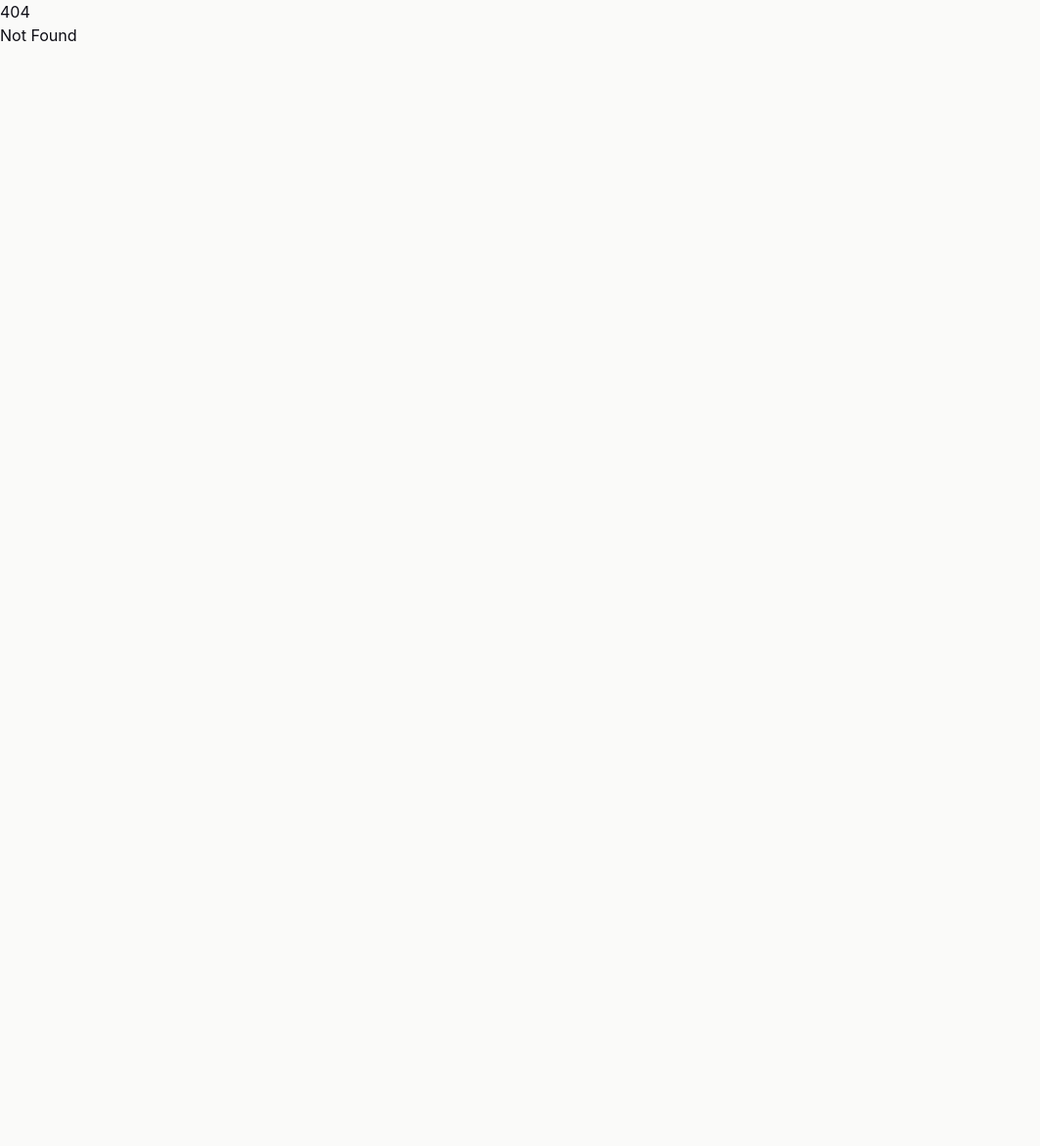
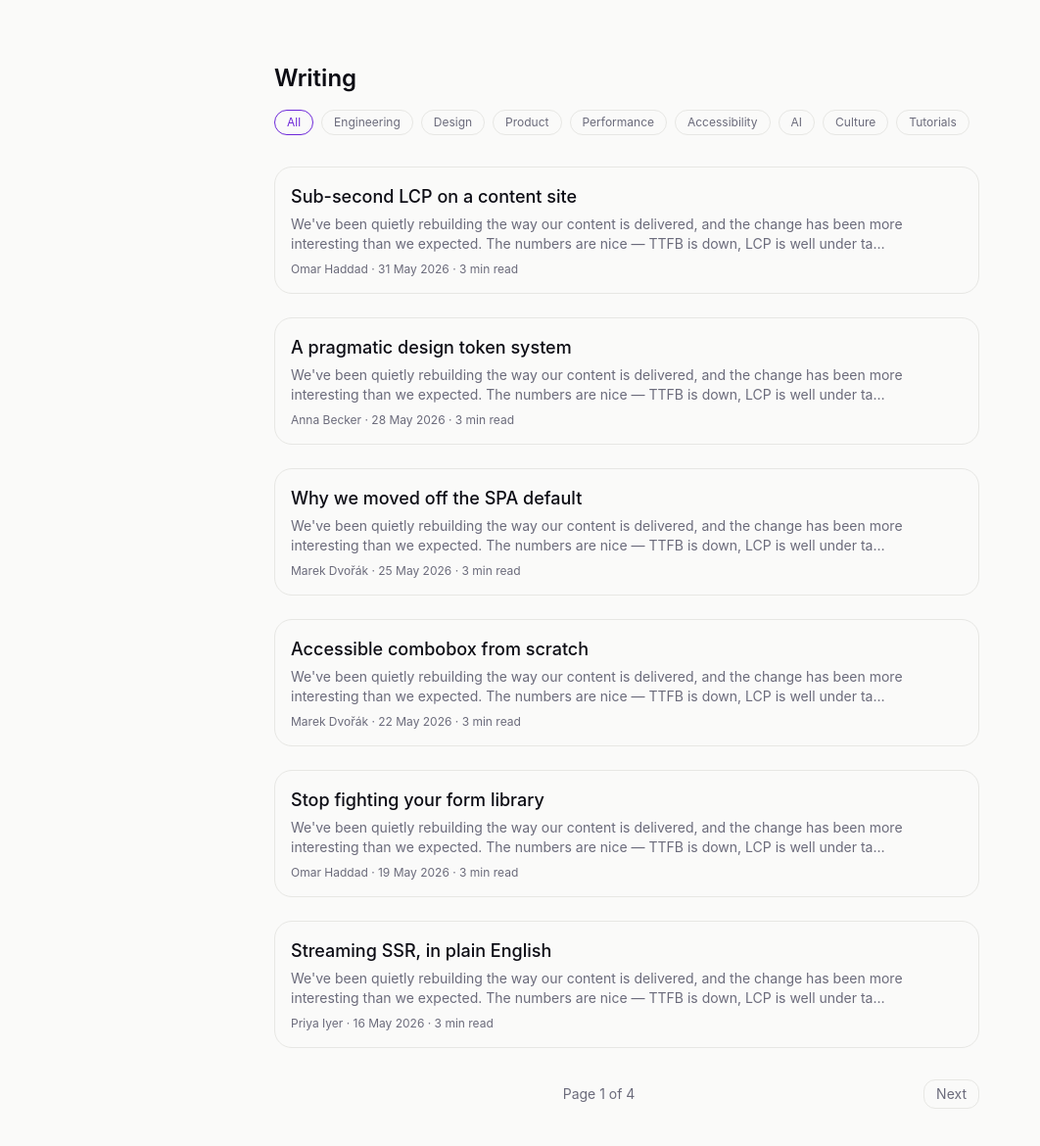
Before and after one commit to jovejob/take-home-senior-frontend-sveltekit, a SvelteKit app: page /en/blog in a window 1280 px wide. Before the commit this address had no page. Shown: the top 1170 px of the page at 98% size, without its empty margins (0-1062 px from the left). Before the commit the page ends 800 px from the top, so only its background shows below. Built offline with nearby package versions, Linux system fonts and the light colour scheme; no server answers.

Commit message:
feat: add blog list page (SSR, tag filter + pagination via crawlable links)

```diff
--- /dev/null
+++ b/src/routes/[locale]/blog/+page.server.ts
@@ -0,0 +1,19 @@
+import { getPosts } from '$lib/server/data/posts';
+import { getTags } from '$lib/server/data/tags';
+import type { Locale } from '$lib/schemas/locale';
+import type { PageServerLoad } from './$types';
+
+const PER_PAGE = 6;
+
+export const load: PageServerLoad = ({ url, params }) => {
+	// The [locale] layout above this already validated params.locale — safe
+	// to narrow here rather than re-check.
+	const locale = params.locale as Locale;
+	const page = Math.max(1, Number(url.searchParams.get('page')) || 1);
+	const tag = url.searchParams.get('tag') ?? 'all';
+
+	const postsResult = getPosts({ locale, q: '', tag, sort: 'newest', page, perPage: PER_PAGE });
+	const tags = getTags();
+
+	return { postsResult, tags, tag };
+};
--- /dev/null
+++ b/src/routes/[locale]/blog/+page.svelte
@@ -0,0 +1,93 @@
+<script lang="ts">
+	import { t } from '$lib/i18n/t';
+	import type { PageData } from './$types';
+
+	let { data }: { data: PageData } = $props();
+
+	const dateFormatter = $derived(
+		new Intl.DateTimeFormat(data.locale === 'de' ? 'de-DE' : 'en-GB', {
+			year: 'numeric',
+			month: 'short',
+			day: 'numeric'
+		})
+	);
+
+	function pageHref(page: number): string {
+		const params = new URLSearchParams();
+		if (page > 1) params.set('page', String(page));
+		if (data.tag !== 'all') params.set('tag', data.tag);
+		const qs = params.toString();
+		return qs ? `?${qs}` : '?';
+	}
+
+	function tagHref(tag: string): string {
+		return tag === 'all' ? '?' : `?tag=${tag}`;
+	}
+</script>
+
+<svelte:head>
+	<title>{t(data.messages, 'blog.title')}</title>
+</svelte:head>
+
+<main class="mx-auto max-w-3xl px-6 py-16">
+	<h1 class="text-2xl font-semibold text-fg">{t(data.messages, 'blog.title')}</h1>
+
+	<nav class="mt-4 flex flex-wrap gap-2" aria-label="Filter by tag">
+		<a
+			href={tagHref('all')}
+			class="rounded-full border px-3 py-1 text-xs {data.tag === 'all'
+				? 'border-accent text-accent'
+				: 'border-border text-fg-muted'}">All</a
+		>
+		{#each data.tags as tagItem (tagItem.slug)}
+			<a
+				href={tagHref(tagItem.slug)}
+				class="rounded-full border px-3 py-1 text-xs {data.tag === tagItem.slug
+					? 'border-accent text-accent'
+					: 'border-border text-fg-muted'}">{tagItem.label[data.locale]}</a
+			>
+		{/each}
+	</nav>
+
+	{#if data.postsResult.rows.length === 0}
+		<p class="mt-8 text-fg-muted">{t(data.messages, 'blog.empty')}</p>
+	{:else}
+		<ul class="mt-8 flex flex-col gap-6">
+			{#each data.postsResult.rows as post (post.id)}
+				<li class="rounded-lg border border-border p-4">
+					<a
+						href="/{data.locale}/blog/{post.slug}"
+						class="text-lg font-medium text-fg hover:text-accent"
+						>{post.translations[data.locale].title}</a
+					>
+					<p class="mt-1 text-sm text-fg-muted">{post.translations[data.locale].excerpt}</p>
+					<p class="mt-2 text-xs text-fg-muted">
+						{post.author.name} · {dateFormatter.format(new Date(post.publishedAt))} ·
+						{t(data.messages, 'blog.readingTime', { minutes: post.readingTimeMinutes })}
+					</p>
+				</li>
+			{/each}
+		</ul>
+
+		<nav
+			class="mt-8 flex items-center justify-between text-sm text-fg-muted"
+			aria-label="Pagination"
+		>
+			{#if data.postsResult.page > 1}
+				<a href={pageHref(data.postsResult.page - 1)} class="rounded border border-border px-3 py-1"
+					>Prev</a
+				>
+			{:else}
+				<span></span>
+			{/if}
+			<span>Page {data.postsResult.page} of {data.postsResult.pageCount}</span>
+			{#if data.postsResult.page < data.postsResult.pageCount}
+				<a href={pageHref(data.postsResult.page + 1)} class="rounded border border-border px-3 py-1"
+					>Next</a
+				>
+			{:else}
+				<span></span>
+			{/if}
+		</nav>
+	{/if}
+</main>
```
